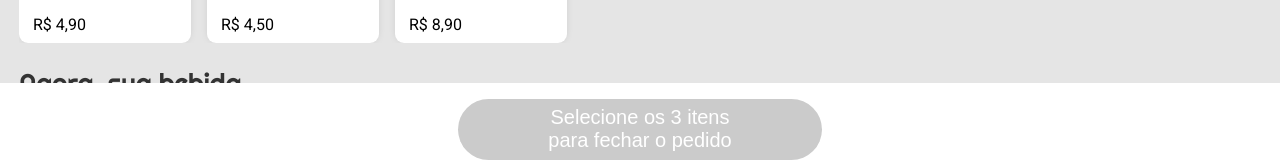
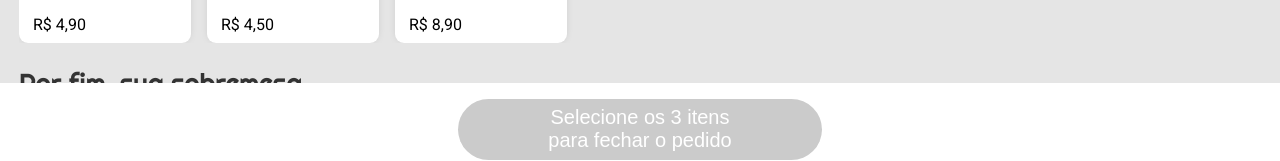
Before and after one commit to vhmeurer/projeto3-driveneats, a plain HTML site: page index.html in a window 1280 px wide. Shown: the part 625-786 px from the top of the page. Drawn offline with Linux system fonts and the light colour scheme.

Commit message:
Add: Basic Layout

```diff
--- a/index.html
+++ b/index.html
@@ -60,7 +60,7 @@
                     <h5>R$ 8,90</h5>
                 </div>
             </div>
-            <h2>Agora, sua bebida</h2>
+            <h2>Por fim, sua sobremesa</h2>
             <div class="main-course">
                 <div class="option">
                     <img src="./img/brownie.jpg">
```
